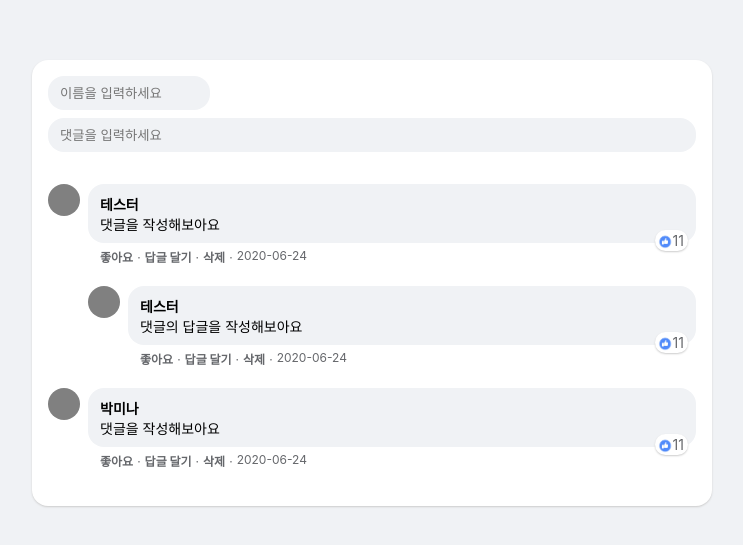
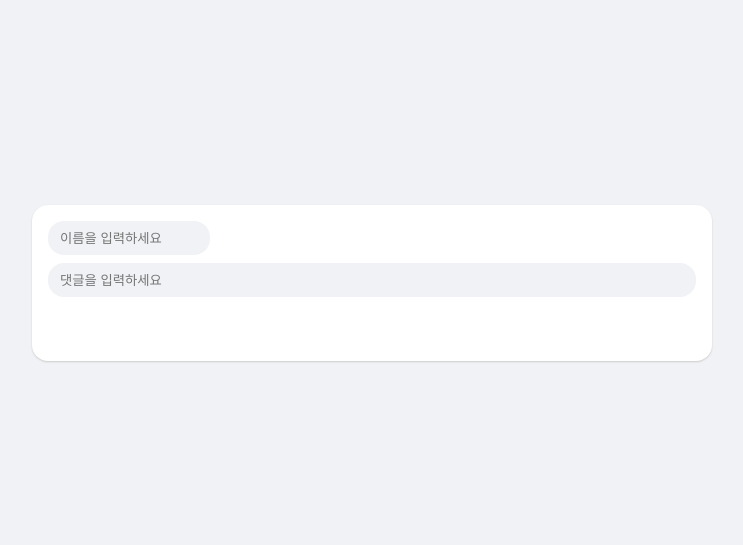
Before and after one commit to soheee94/facebook-comments, a React (Create React App) app: page / in a window 1280 px wide. Shown: the part 117-662 px from the top of the page, without its empty margins (268-1011 px from the left). Built offline with nearby package versions, Linux system fonts and the light colour scheme.

Commit message:
댓글 리스트 불러오기

```diff
--- a/src/containers/CommentsContainer.js
+++ b/src/containers/CommentsContainer.js
@@ -1,34 +1,17 @@
-import React from "react";
+import React, { useEffect } from "react";
+import { useSelector, useDispatch } from "react-redux";
 import CommentsList from "../components/CommentsList";
+import { getComments } from "../modules/comments";
 
 function CommentsContainer() {
-  const comments = [
-    {
-      id: 1,
-      user: "테스터",
-      created_at: "2020-06-24",
-      text: "댓글을 작성해보아요",
-      like_count: 11,
-      replies: [
-        {
-          id: 22,
-          user: "테스터",
-          created_at: "2020-06-24",
-          text: "댓글의 답글을 작성해보아요",
-          like_count: 11,
-          replies: []
-        }
-      ]
-    },
-    {
-      id: 333,
-      user: "박미나",
-      created_at: "2020-06-24",
-      text: "댓글을 작성해보아요",
-      like_count: 11,
-      replies: []
-    }
-  ];
+  const dispatch = useDispatch();
+  const comments = useSelector(state => state);
+
+  // 댓글리스트 가져오기
+  useEffect(() => {
+    dispatch(getComments());
+  }, [dispatch]);
+
   return <CommentsList comments={comments} />;
 }
 
--- a/src/modules/comments.js
+++ b/src/modules/comments.js
@@ -1,5 +1,30 @@
-export default function comments(state, action) {
+// 액션 타입
+// 댓글 리스트
+const GET_COMMENTS = "GET_COMMENTS";
+// 댓글 작성
+const WRITE_COMMENT = "WRITE_COMMENT";
+// 댓글 좋아요
+// 댓글 삭제
+// 댓글의 답글 작성
+
+// 초기 상태
+const initialState = [];
+
+// 액션 생성 함수
+export const getComments = () => ({
+  type: GET_COMMENTS
+});
+export const writeComment = data => ({
+  type: WRITE_COMMENT,
+  payload: data
+});
+
+export default function comments(state = initialState, action) {
   switch (action.type) {
+    case GET_COMMENTS:
+      return JSON.parse(localStorage.getItem("comments")) || [];
+    case WRITE_COMMENT:
+      return state.concat(action.payload);
     default:
       return state;
   }
```
